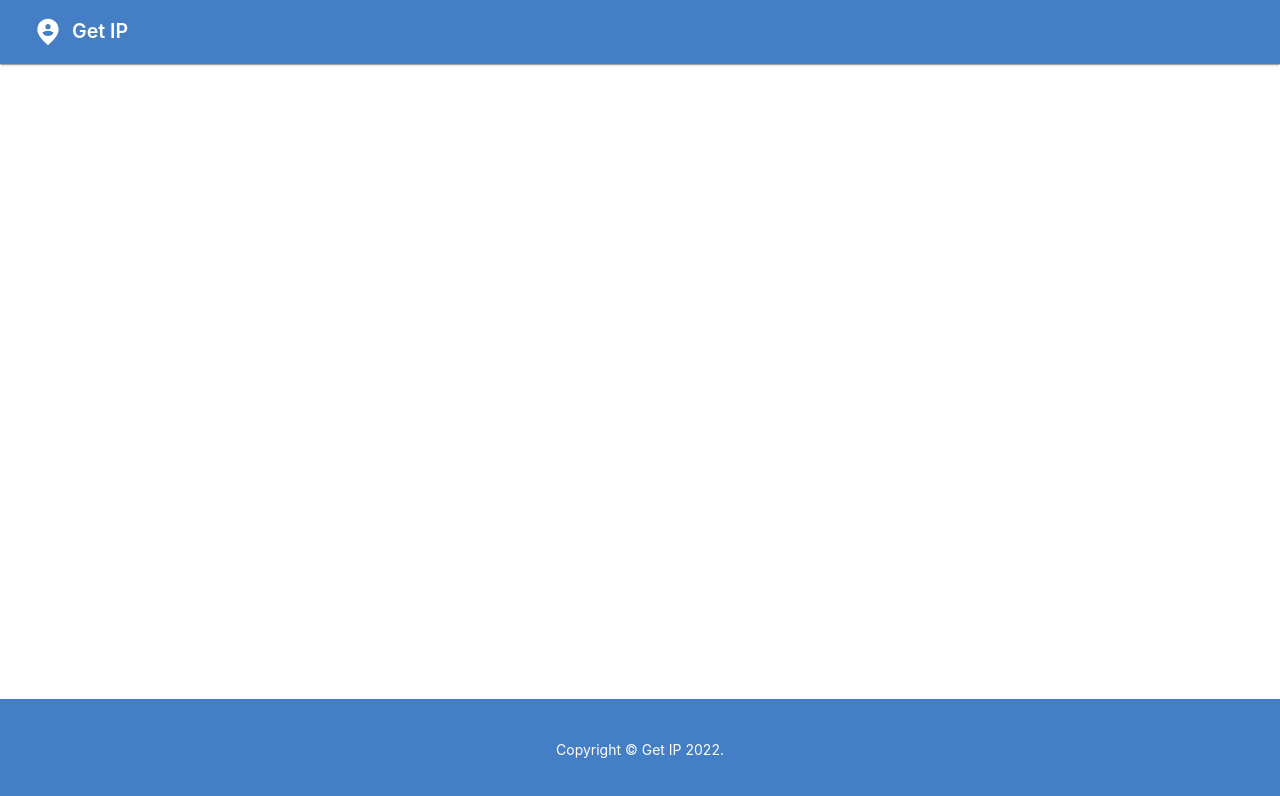
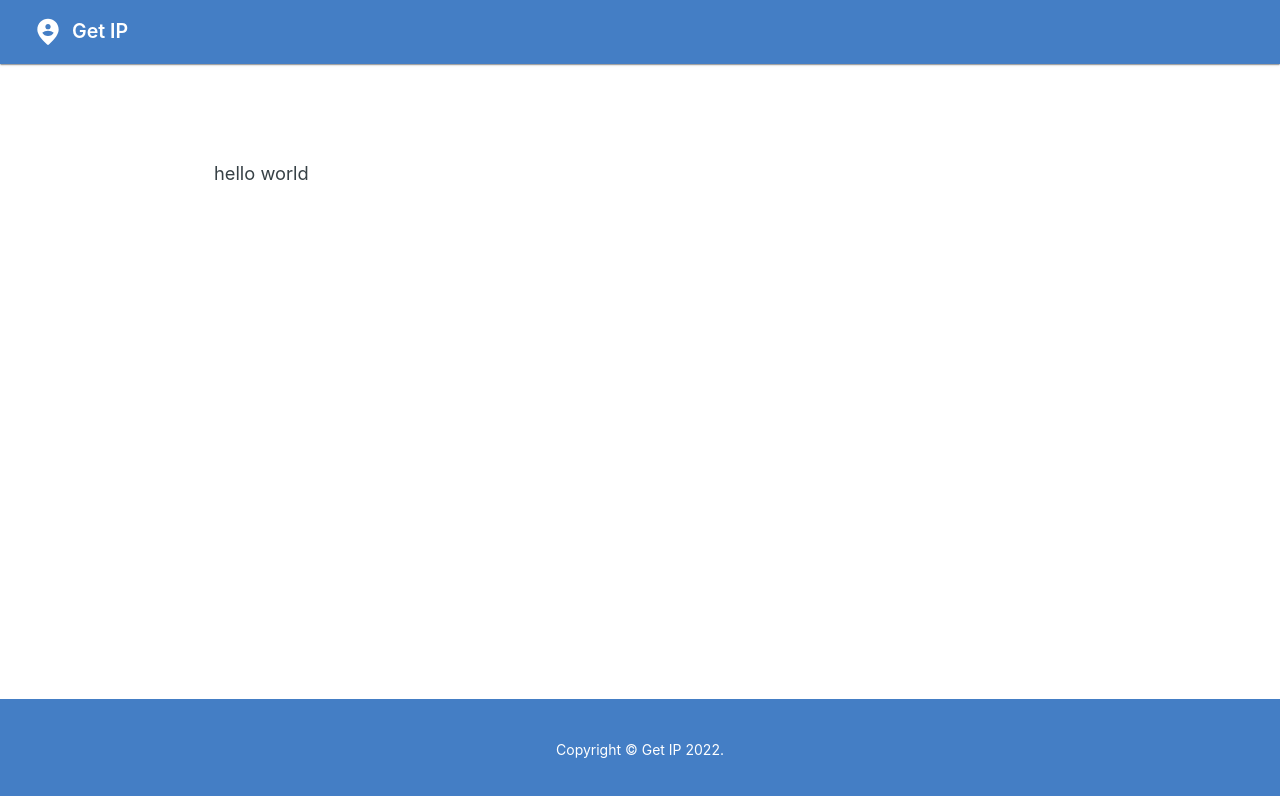
Before and after one commit to el-zacharoo/website-trackerProvider, a React (Vite) app: page / in a window 1280 px wide. Shown: the top 796 px of the page. Built offline with nearby package versions, Linux system fonts and the light colour scheme; no server answers.

Commit message:
moved the tracker to provider

```diff
--- a/src/components/Context.jsx
+++ b/src/components/Provider/index.jsx
@@ -1,4 +1,4 @@
-import React, { createContext, useContext, useCallback, useMemo, useReducer, useState } from 'react';
+import React, { createContext, useContext, useCallback, useMemo, useReducer, useEffect, useState } from 'react';
 import axios from 'axios';
 import cloneDeep from 'lodash.clonedeep';
 
@@ -37,11 +37,13 @@ const initialState = {
 };
 
 const Context = createContext(initialState);
-export const GeoProvider = props => {
+export const Provider = props => {
     const [state, dispatch] = useReducer(reducer, initialState);
     return (
         <Context.Provider value={{ state, dispatch }}>
-            {props.children}
+            <Tracker>
+                {props.children}
+            </Tracker>
         </Context.Provider>
     );
 };
@@ -79,3 +81,38 @@ export const useApi = () => {
 
     return [state, actions];
 }
+
+const Tracker = ({ children }) => {
+    const [state, { create, getData }] = useApi();
+    const [ip, setIP] = useState();
+    const [geolocation, setGeolocation] = useState();
+
+    useEffect(() => {
+        setGeolocation(state.geolocation);
+        if (navigator.brave) {
+            null
+        } else {
+            getData({ setIP: setIP })
+        }
+    }, [state.geolocation]);
+
+    const push = () => {
+        geolocation.country = ip && ip.country_name
+        geolocation.countryCode = ip && ip.country_code
+        geolocation.ipAddress = ip && ip.IPv4
+        geolocation.platform = navigator.platform
+        create(geolocation)
+    }
+    useEffect(() => {
+        if (ip === undefined) {
+            null
+        }
+        else return push()
+    })
+
+    return (
+        <>
+            {children}
+        </>
+    )
+}
--- a/src/views/index.jsx
+++ b/src/views/index.jsx
@@ -1,38 +1,9 @@
-import React, { useEffect, useState } from 'react';
-
-import { useApi } from '../components/Context';
+import React from 'react';
 
 export const Home = () => {
-    const [state, { create, getData }] = useApi();
-    const [ip, setIP] = useState();
-    const [geolocation, setGeolocation] = useState();
-
-    useEffect(() => {
-        setGeolocation(state.geolocation);
-        if (navigator.brave) {
-            null
-        } else {
-            getData({ setIP: setIP })
-        }
-    }, [state.geolocation]);
-
-    const push = () => {
-        geolocation.country = ip && ip.country_name
-        geolocation.countryCode = ip && ip.country_code
-        geolocation.ipAddress = ip && ip.IPv4
-        geolocation.platform = navigator.platform
-        create(geolocation)
-    }
-    useEffect(() => {
-        if (ip === undefined) {
-            null
-        }
-        else return push()
-    })
-
     return (
-        <>
-        </>
+        <><p>
+            hello world</p></>
     )
 }
 export default Home
```
Also changed, not shown: src/App.jsx (+3 -4 lines), src/components/Outline/index.jsx (renamed from src/components/Outline.jsx).
